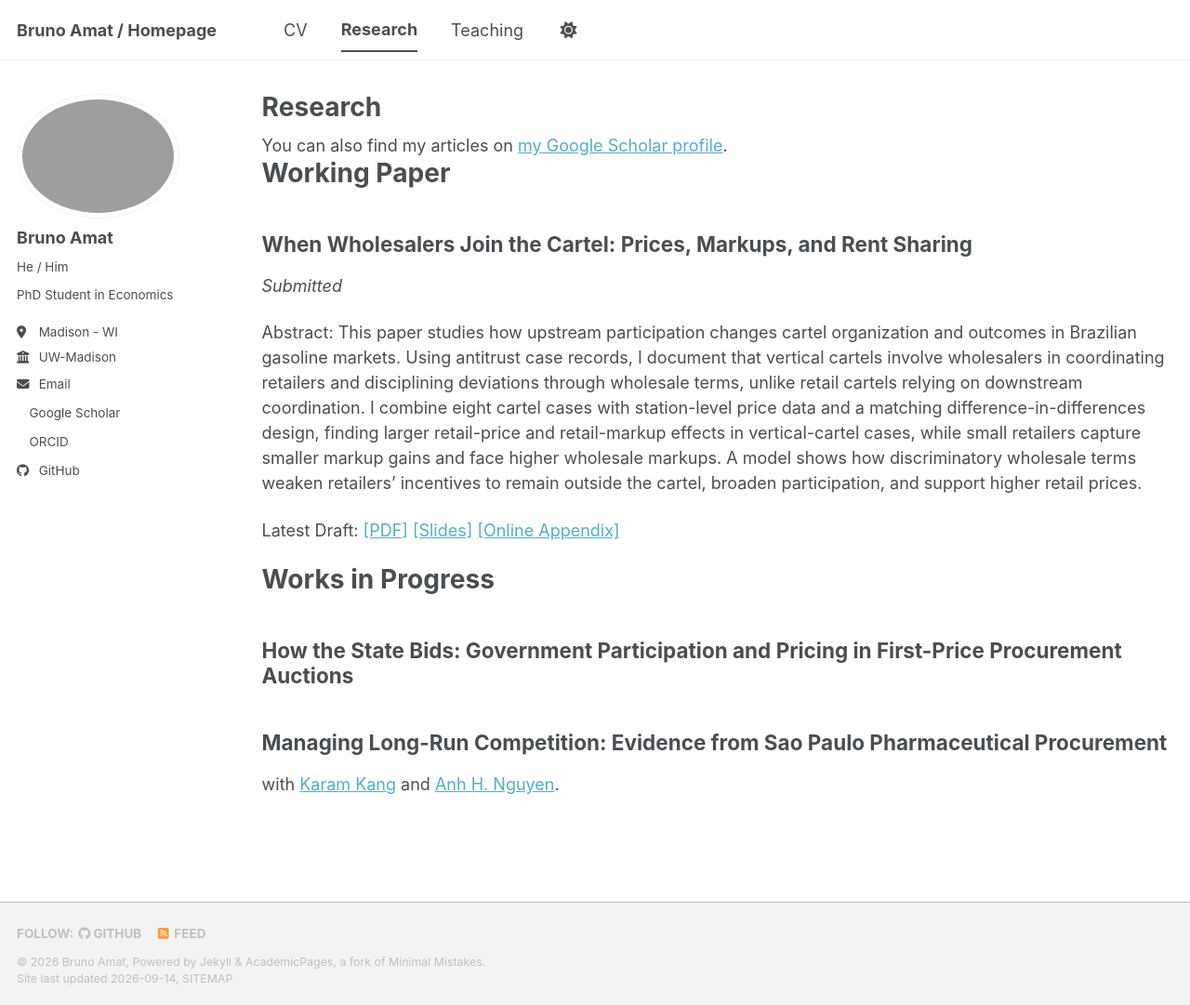
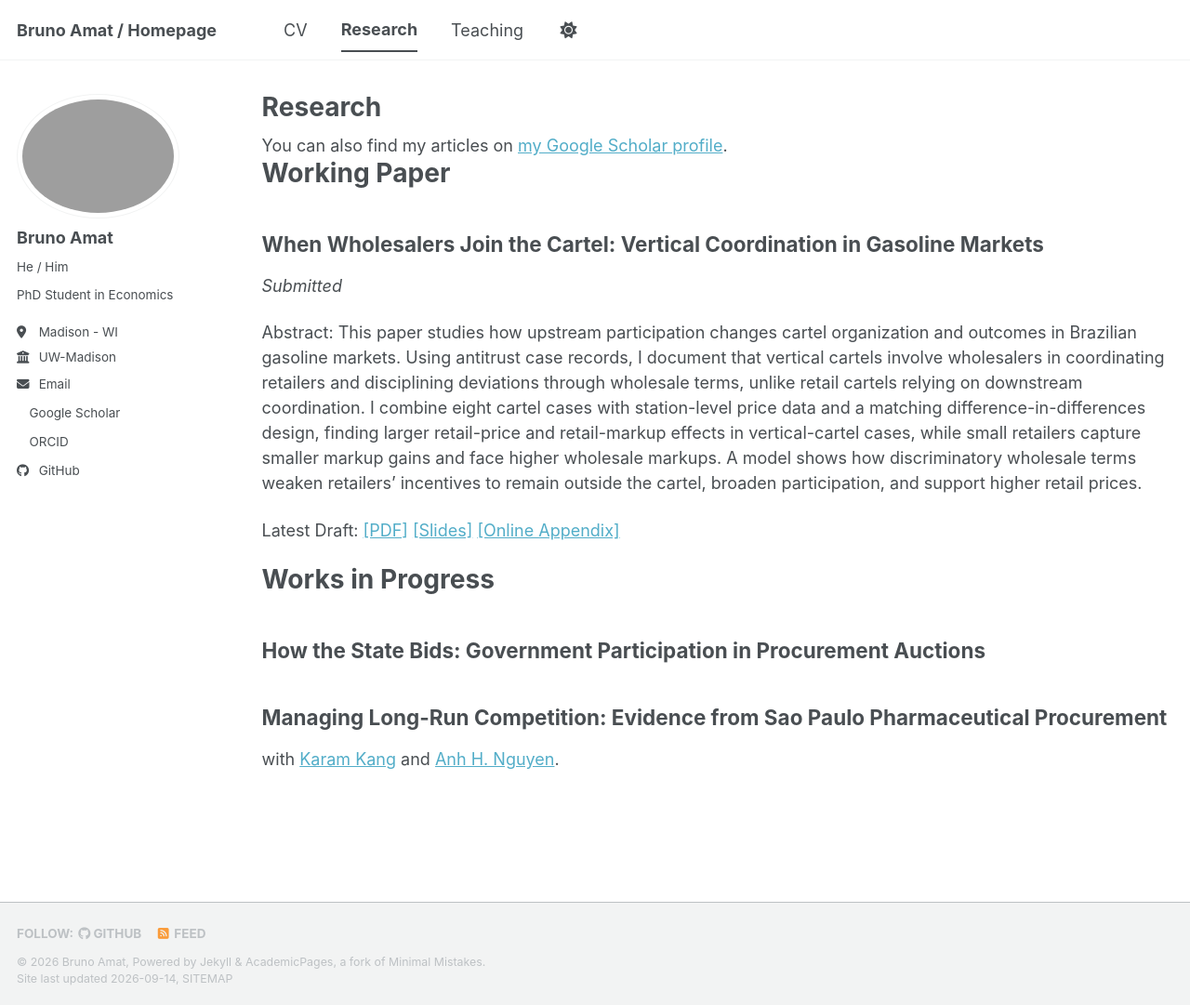
Before and after one commit to Bruno-Amat/Bruno-Amat.github.io, a Jekyll site: the page built from _pages/publications.md, in a window 1280 px wide and 1081 px high. Shown: the whole window at 93% size. Built offline with Jekyll 4.4.1, drawn with Linux system fonts in a browser that asks for light colours; a style sheet for code colours, icons or effects is not loaded.

Commit message:
Update publications.md

```diff
--- a/_pages/publications.md
+++ b/_pages/publications.md
@@ -14,7 +14,7 @@ author_profile: true
 
 # Working Paper
 
-## When Wholesalers Join the Cartel: Prices, Markups, and Rent Sharing
+## When Wholesalers Join the Cartel: Vertical Coordination in Gasoline Markets
 
 *Submitted*
 
@@ -24,7 +24,7 @@ Latest Draft: <a href="https://bruno-amat.github.io/files/When_Wholesalers_Join_
 
 # Works in Progress
 
-## How the State Bids: Government Participation and Pricing in First-Price Procurement Auctions
+## How the State Bids: Government Participation in Procurement Auctions
 
 ## Managing Long-Run Competition: Evidence from Sao Paulo Pharmaceutical Procurement
 
```
